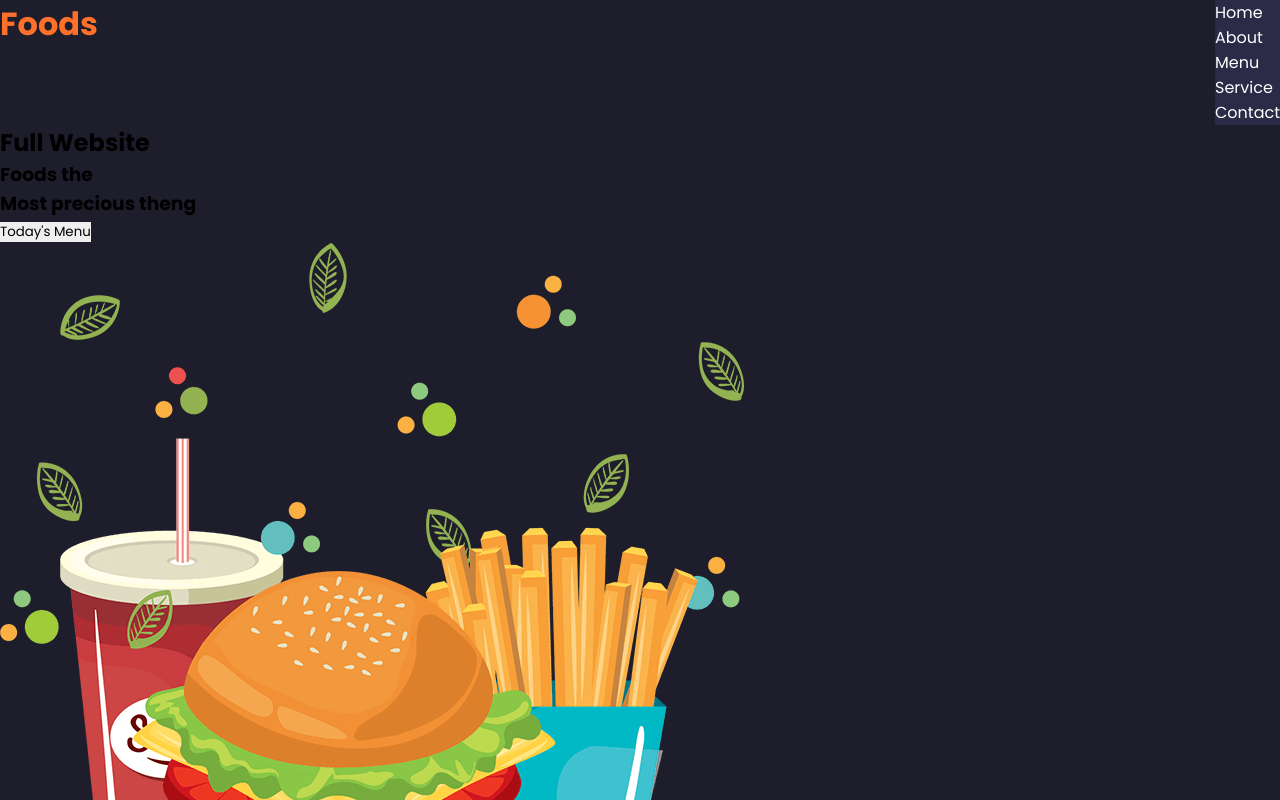
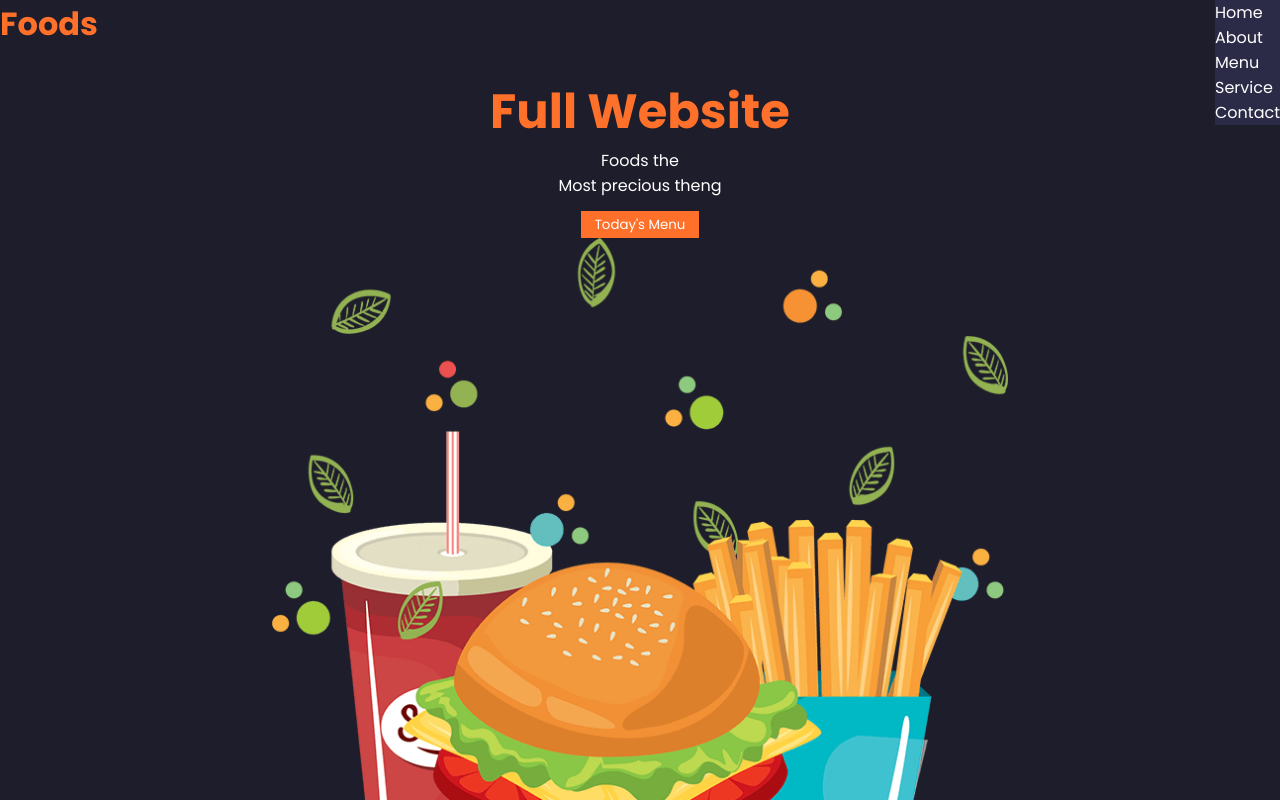
Before and after one commit to OugMontiel/Filtro-dos---proyectoWed, a plain HTML site: page Indix.html in a window 1280 px wide. Shown: the top 800 px of the page. Drawn offline with nearby package versions, Linux system fonts and the light colour scheme.

Commit message:
feat: :construction: Primera section completada
Incluí algunas características básicas y diseñé la estructura de la primera sección

```diff
--- a/Indix.html
+++ b/Indix.html
@@ -24,8 +24,8 @@
         <section class="Home">
             <div>
                 <h1>Full Website</h1>
-                <h3>Foods the</h3>
-                <h3>Most precious theng</h3>
+                <p>Foods the</p>
+                <p>Most precious theng</p>
                 <button> Today's Menu</button>
             </div>
             <img src="Storage/img/home.png" alt="">
--- a/css/style.css
+++ b/css/style.css
@@ -29,3 +29,45 @@ header a{
     text-decoration: none;
     color: var(--color-Blanco);
 }
+
+section{
+    height: 100vh;
+    padding: 2em;
+}
+img{
+    height: 100%;
+    width: 100%;
+    object-fit: contain;
+}
+button{
+    color: var(--color-Blanco);
+    background: var(--color-Naranja);
+    height: 2em;
+    width: auto;
+    padding:0 1em;
+}
+
+.Home{
+    display: flex;
+    flex-direction: column;
+    justify-content: center;
+    align-items: center;
+}
+.Home h1{
+    text-align: center;
+    color: var(--color-Naranja);
+    font-size: 3rem;
+}
+.Home p{
+    text-align: center;
+    color: var(--color-Blanco);
+    font-size: 1rem;
+}
+.Home div{
+    display: flex;
+    flex-direction: column;
+}
+.Home button{
+    align-self:center;
+    margin-top: 1em;
+}
```
